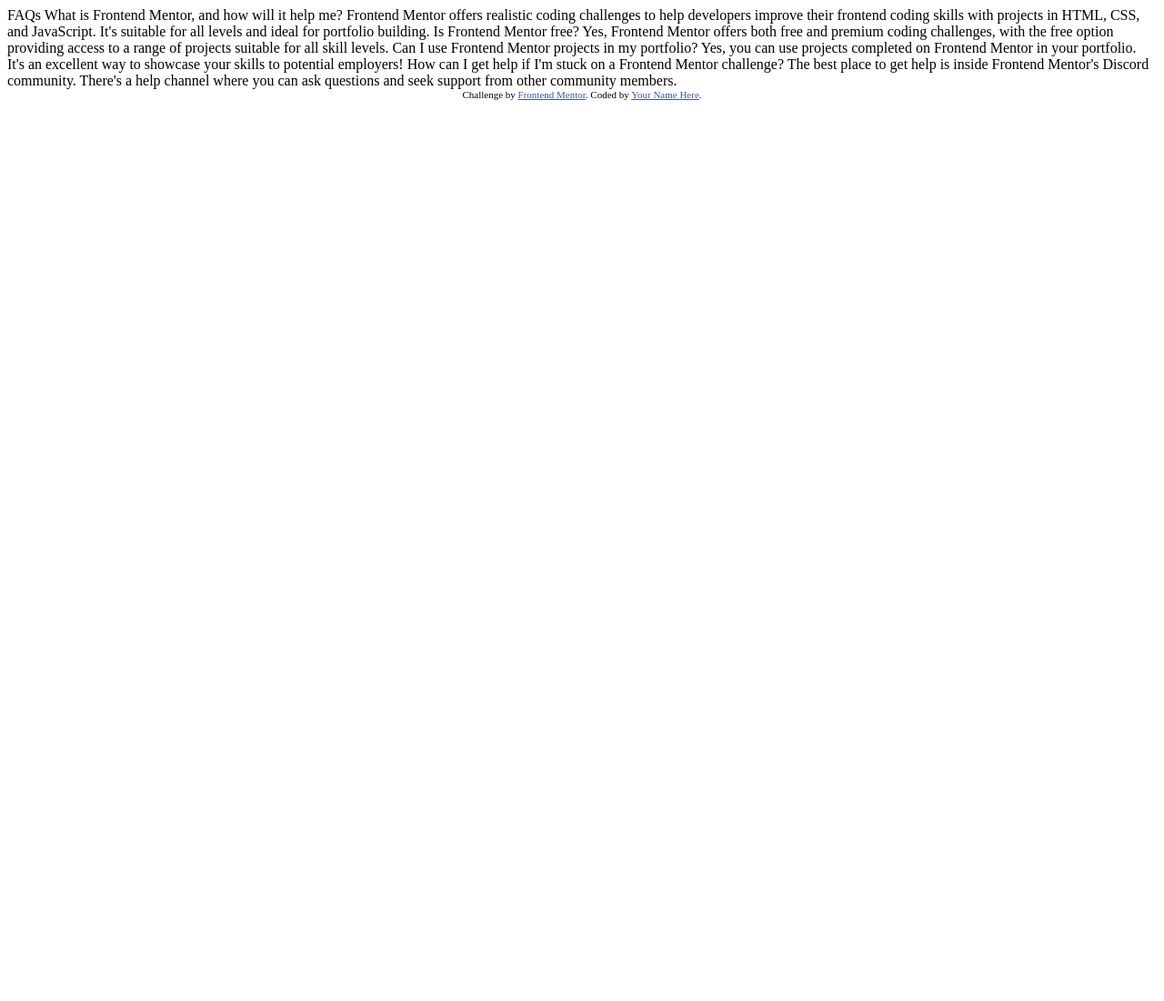
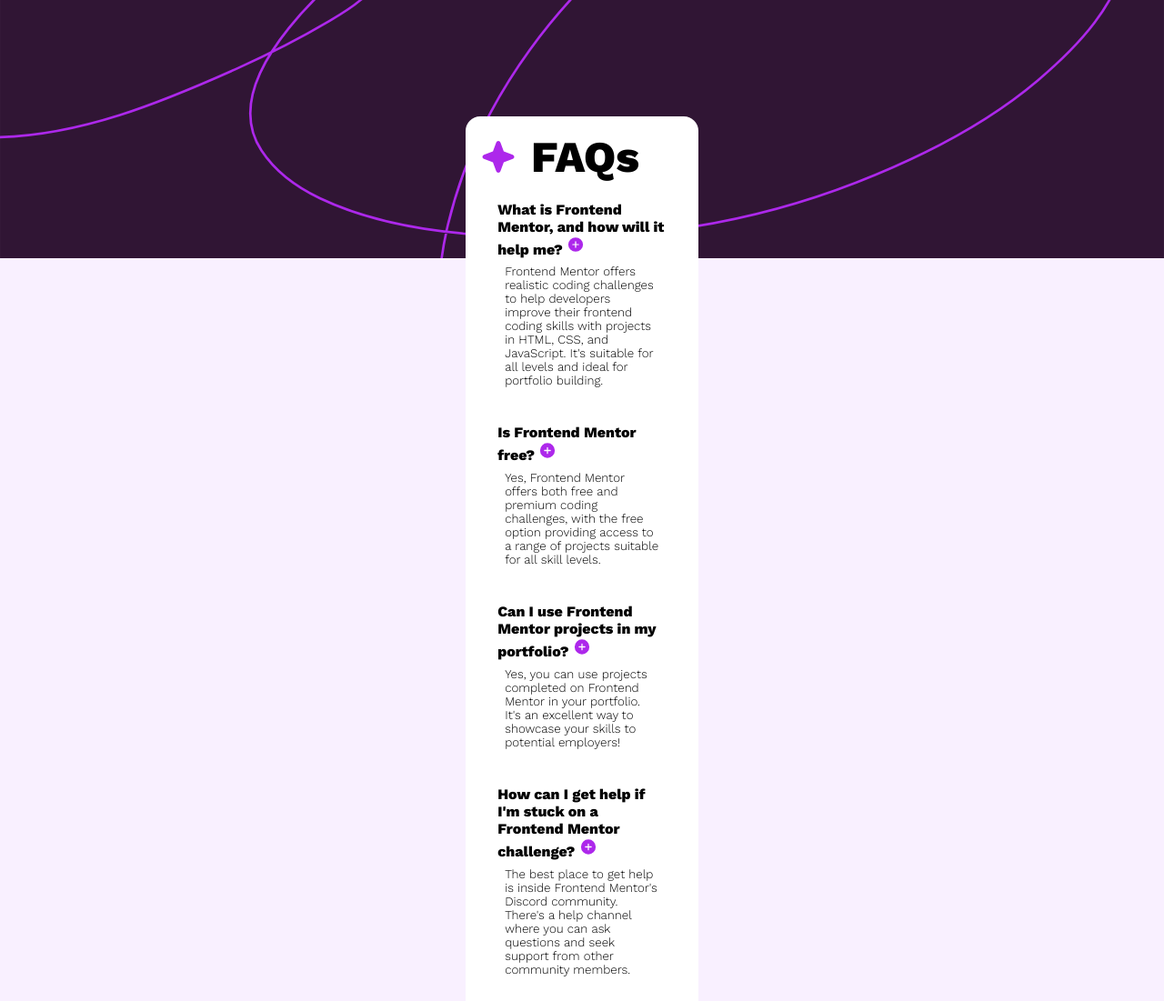
Before and after one commit to OmYadav3/solution-fourth, a plain HTML site: page index.html in a window 1280 px wide. Shown: the top 1101 px of the page at 91% size. Before the commit the page ends 800 px from the top, so only its background shows below. Drawn offline with nearby package versions, Linux system fonts and the light colour scheme.

Commit message:
compelete almost css

```diff
--- a/index.html
+++ b/index.html
@@ -1,48 +1,58 @@
 <!DOCTYPE html>
 <html lang="en">
+
 <head>
   <meta charset="UTF-8">
-  <meta name="viewport" content="width=device-width, initial-scale=1.0"> <!-- displays site properly based on user's device -->
+  <meta name="viewport" content="width=device-width, initial-scale=1.0">
+  <!-- displays site properly based on user's device -->
 
   <link rel="icon" type="image/png" sizes="32x32" href="./assets/images/favicon-32x32.png">
 
   <title>Frontend Mentor | FAQ accordion</title>
-
-  <!-- Feel free to remove these styles or customise in your own stylesheet 👍 -->
+  <link rel="stylesheet" href="./style.css">
+  <!-- Feel free to remove these styles or customise in your own stylesheet 👍
   <style>
     .attribution { font-size: 11px; text-align: center; }
     .attribution a { color: hsl(228, 45%, 44%); }
-  </style>
+  </style> -->
 </head>
+
 <body>
-
-  FAQs
-
-  What is Frontend Mentor, and how will it help me?
-
-  Frontend Mentor offers realistic coding challenges to help developers improve their
-  frontend coding skills with projects in HTML, CSS, and JavaScript. It's suitable for
-  all levels and ideal for portfolio building.
-
-  Is Frontend Mentor free?
-
-  Yes, Frontend Mentor offers both free and premium coding challenges, with the free
-  option providing access to a range of projects suitable for all skill levels.
-
-  Can I use Frontend Mentor projects in my portfolio?
-
-  Yes, you can use projects completed on Frontend Mentor in your portfolio. It's an excellent
-  way to showcase your skills to potential employers!
-
-  How can I get help if I'm stuck on a Frontend Mentor challenge?
-
-  The best place to get help is inside Frontend Mentor's Discord community. There's a help
-  channel where you can ask questions and seek support from other community members.
-
-
-  <div class="attribution">
+  <div class="img-upper"><img src="./assets/images/background-pattern-desktop.svg" alt="not found"></div>
+  <div class="main-container">
+    <div class="plus flex-container"><img src="./assets/images/icon-star.svg" alt="not found">
+      <h1>FAQs</h1>
+    </div>
+    <div class="questions">
+      <div class="sm-container">What is Frontend Mentor, and how will it help me?
+        <img src="./assets/images/icon-plus.svg" alt="">
+        <div> Frontend Mentor offers realistic coding challenges to help developers improve their
+          frontend coding skills with projects in HTML, CSS, and JavaScript. It's suitable for
+          all levels and ideal for portfolio building.</div>
+      </div>
+      <div class="sm-container">Is Frontend Mentor free?
+        <img src="./assets/images/icon-plus.svg" alt="">
+        <div>Yes, Frontend Mentor offers both free and premium coding
+          challenges, with the free
+          option providing access to a range of projects suitable for all skill levels.</div>
+      </div>
+      <div class="sm-container"> Can I use Frontend Mentor projects in my portfolio?
+        <img src="./assets/images/icon-plus.svg" alt="">
+        <div>
+          Yes, you can use projects completed on Frontend Mentor in your portfolio. It's an excellent
+          way to showcase your skills to potential employers!</div>
+      </div>
+      <div class="sm-container">How can I get help if I'm stuck on a Frontend Mentor challenge?
+        <img src="./assets/images/icon-plus.svg" alt="">
+        <div> The best place to get help is inside Frontend Mentor's Discord community. There's a help
+          channel where you can ask questions and seek support from other community members.</div>
+      </div>
+    </div>
+  </div>
+  <!-- <div class="attribution">
     Challenge by <a href="https://www.frontendmentor.io?ref=challenge" target="_blank">Frontend Mentor</a>.
     Coded by <a href="#">Your Name Here</a>.
-  </div>
+  </div> -->
 </body>
+
 </html>
--- /dev/null
+++ b/style.css
@@ -0,0 +1,89 @@
+@import url('https://fonts.googleapis.com/css2?family=Figtree:ital,wght@0,800;1,600&family=Inter&family=Outfit:wght@400;600;700&family=Work+Sans:ital,wght@0,300;0,400;0,800;1,600&family=Young+Serif&display=swap');
+
+
+*{
+    margin: 0;
+    padding: 0;
+    box-sizing: border-box;
+}
+
+body{
+    /* font-size: 16px; */
+    /* font-family: 'Figtree', sans-serif;
+    font-family: 'Inter', sans-serif;
+    font-family: 'Outfit', sans-serif; */
+    font-family: 'Work Sans', sans-serif;
+    /* font-family: 'Young Serif', serif; */
+    /* background: url(./assets/images/background-pattern-desktop.svg); */
+    background-color:hsl(275, 100%, 97%)
+}
+
+.main-container {
+    margin: -10rem 32rem;
+    padding: 1rem;
+    /* border: 2px solid black; */
+    border-radius: 1rem;
+    position: absolute;
+    /* z-index: i; */
+    visibility: visible ;
+    /* color: white; */
+    background-color: #fff;
+    /* width: auto; */
+    height: fit-content;
+    /* overflow: scroll; */
+}
+
+.main-container h1 {
+    font-size: 3rem;
+    margin-left: 1rem;
+}
+.img-upper img{
+   width: 100%;
+   /* height: 0.5rem; */
+
+}
+
+/* .plus img {
+
+    width: auto;
+    height: 2rem;
+    align-items: center;
+} */
+
+.questions img{
+    /* display: flex; */
+    /* flex-direction: row-reverse; */
+    /* justify-content: end; */
+    /* align-items: baseline; */
+    /* margin-left: 12rem; */
+    width: auto;
+    height: 1.3rem;
+}
+
+.questions{
+    /* border : 2px solid red; */
+    padding: 0.2rem;
+    font-weight: 600;
+
+}
+
+.sm-container div{
+    /* border: 2px solid black ; */
+    padding: 0.5rem;
+    font-weight: 300;
+    font-size: smaller;
+    /* width:auto; */
+    /* visibility: hidden; */
+
+}
+.sm-container {
+    /* border: 2px solid yellow; */
+    padding: 1rem;
+    /* visibility:visible; */
+
+}
+
+.flex-container {
+    display: flex;
+
+}
```
Also changed, not shown: script.js (added), 2 other files.
